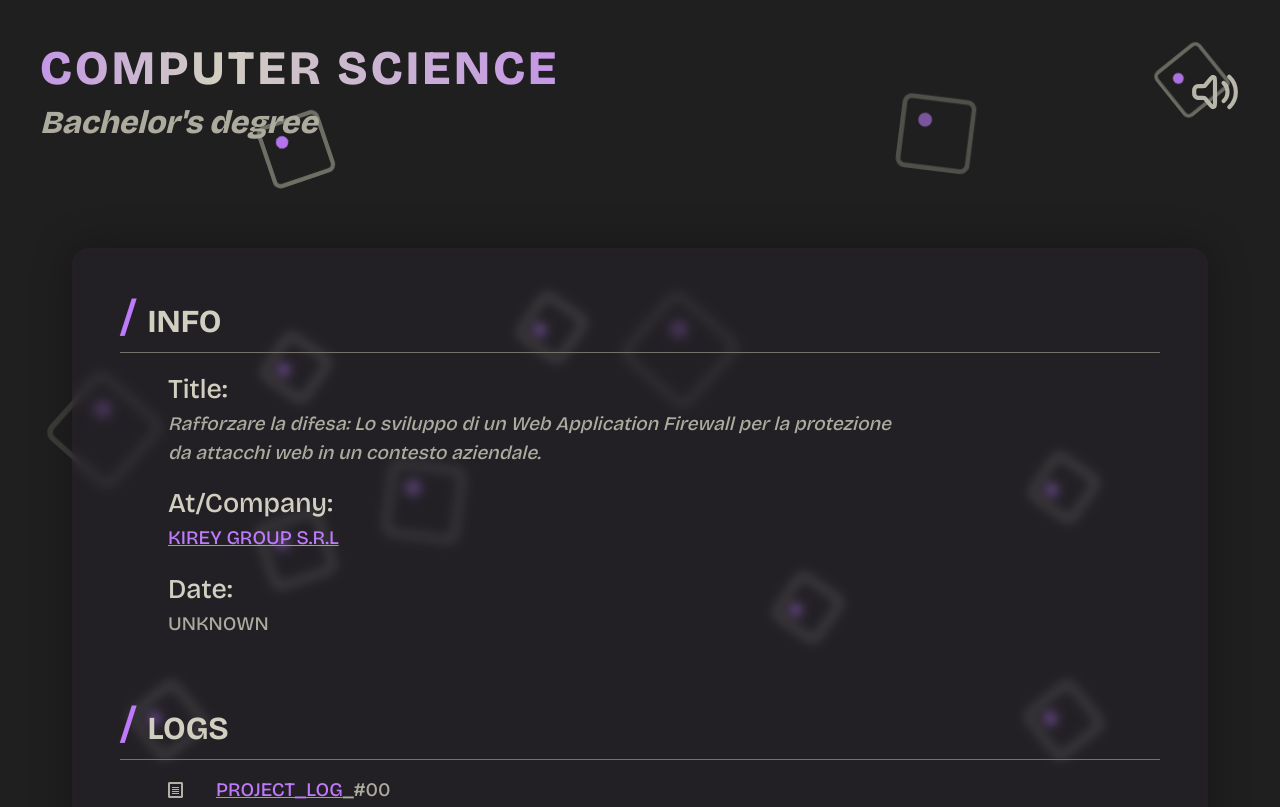
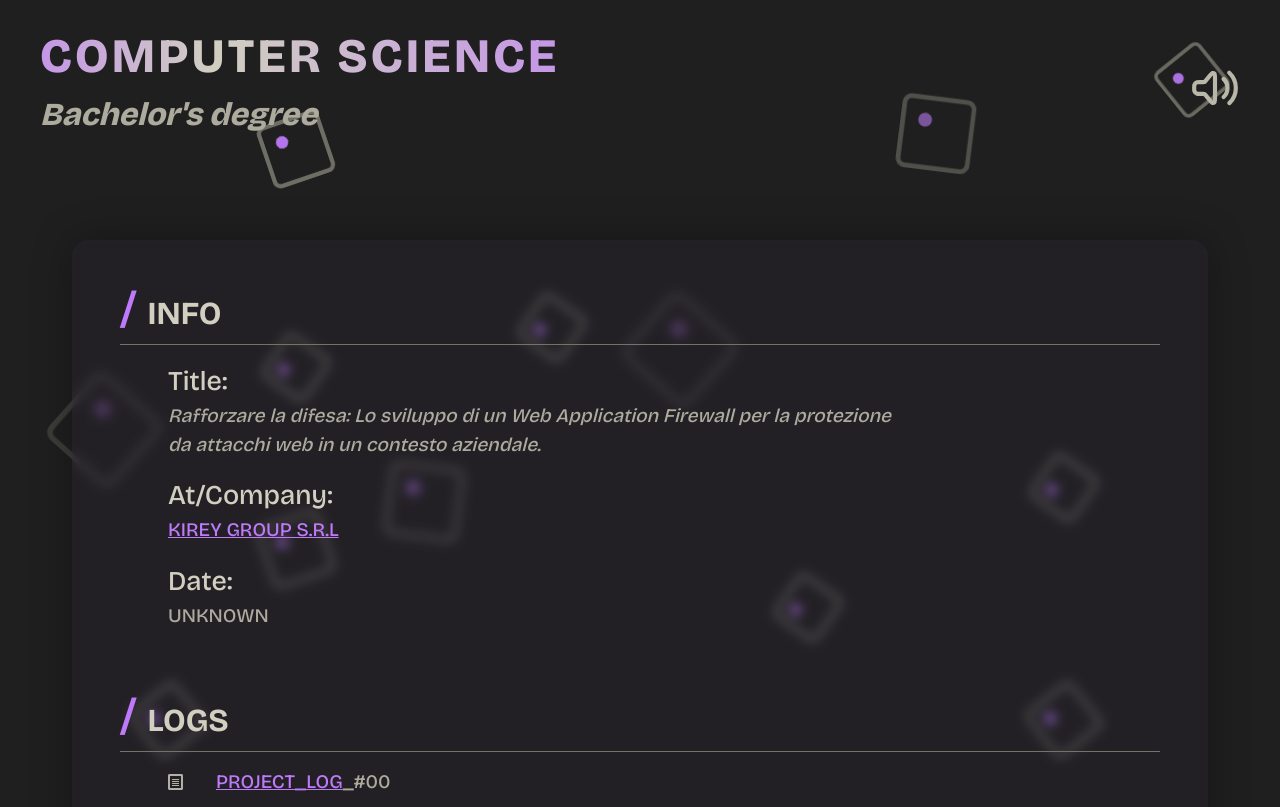
Before and after one commit to AndreaSoranzo/b-thesis, a plain HTML site: page site/index.html in a window 1280 px wide. Shown: the top 807 px of the page. Drawn offline with nearby package versions, Linux system fonts and the light colour scheme.

Commit message:
fix h1 title

```diff
--- a/site/css/style.css
+++ b/site/css/style.css
@@ -95,6 +95,8 @@ header #titles h1 {
     font-weight: 900;
     letter-spacing: .2rem;
     position: relative;
+    line-height: 1;
+    margin-bottom: 1rem;
 }
 
 @keyframes updown {
```
